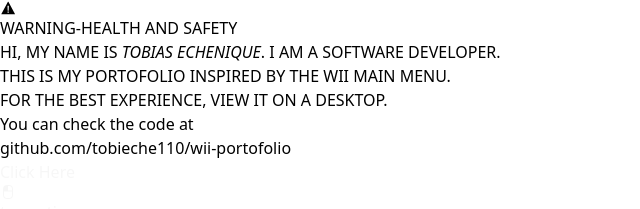
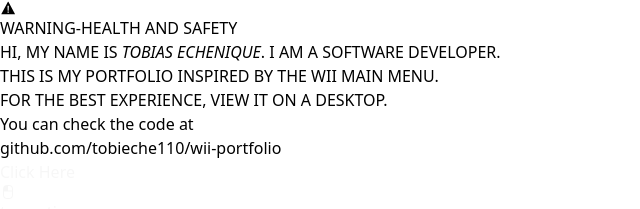
Before and after one commit to tobieche110/wii-portfolio, a React (Vite) app: page / in a window 1280 px wide. Shown: the top 209 px of the page, without its empty margins (0-640 px from the left). Built offline with nearby package versions, Linux system fonts and the light colour scheme.

Commit message:
Change spelling mistake

```diff
--- a/package.json
+++ b/package.json
@@ -1,5 +1,5 @@
 {
-  "name": "wii-portofolio",
+  "name": "wii-portfolio",
   "private": true,
   "version": "0.0.0",
   "type": "module",
--- a/src/components/MainMenu.jsx
+++ b/src/components/MainMenu.jsx
@@ -75,7 +75,7 @@
                     />
                 </Link>
                 <Link
-                    to={"https://github.com/tobieche110/wii-portofolio"}
+                    to={"https://github.com/tobieche110/wii-portfolio"}
                     target="_blank"
                     rel="noopener noreferrer"
                     className="md:w-1/4 md:p-2"
--- a/src/components/WarningMenu.jsx
+++ b/src/components/WarningMenu.jsx
@@ -49,7 +49,7 @@
                 </div>
                 <div className="flex items-center mt-4">
                     <div className="font-rodin font-black text-xl md:text-3xl text-center text-white md:ml-4">
-                        THIS IS MY PORTOFOLIO INSPIRED BY THE WII MAIN MENU.
+                        THIS IS MY PORTFOLIO INSPIRED BY THE WII MAIN MENU.
                     </div>
                 </div>
                 <div className="flex items-center mt-4">
@@ -65,12 +65,12 @@
                 </div>
                 <div className="font-rodin font-black text-xl md:text-3xl text-center text-white md:ml-4">
                     <a
-                        href="https://github.com/tobieche110/wii-portofolio"
+                        href="https://github.com/tobieche110/wii-portfolio"
                         target="_blank"
                         rel="noopener noreferrer"
                         className="font-rodin font-black text-2xl text-blue-300 ml-4 hover:underline"
                     >
-                        github.com/tobieche110/wii-portofolio
+                        github.com/tobieche110/wii-portfolio
                     </a>
                 </div>
 
```
Also changed, not shown: 1 other file (tests, documents, lock files or other folders).
